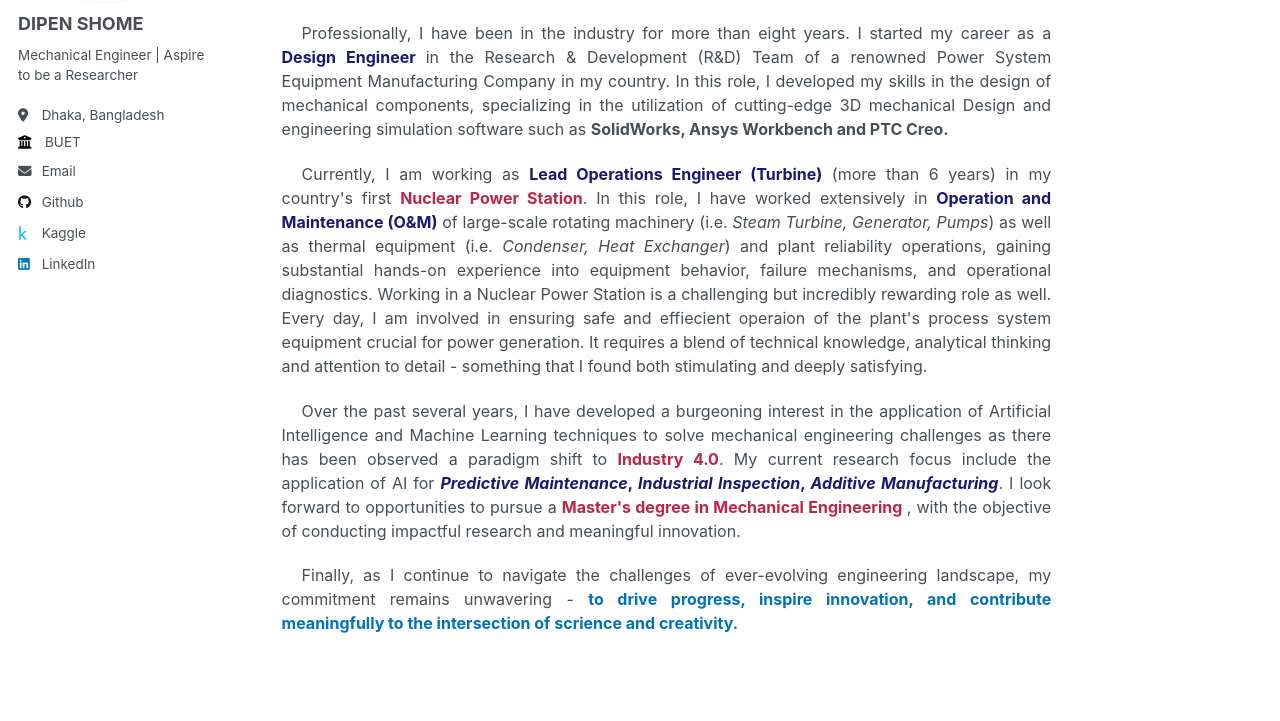
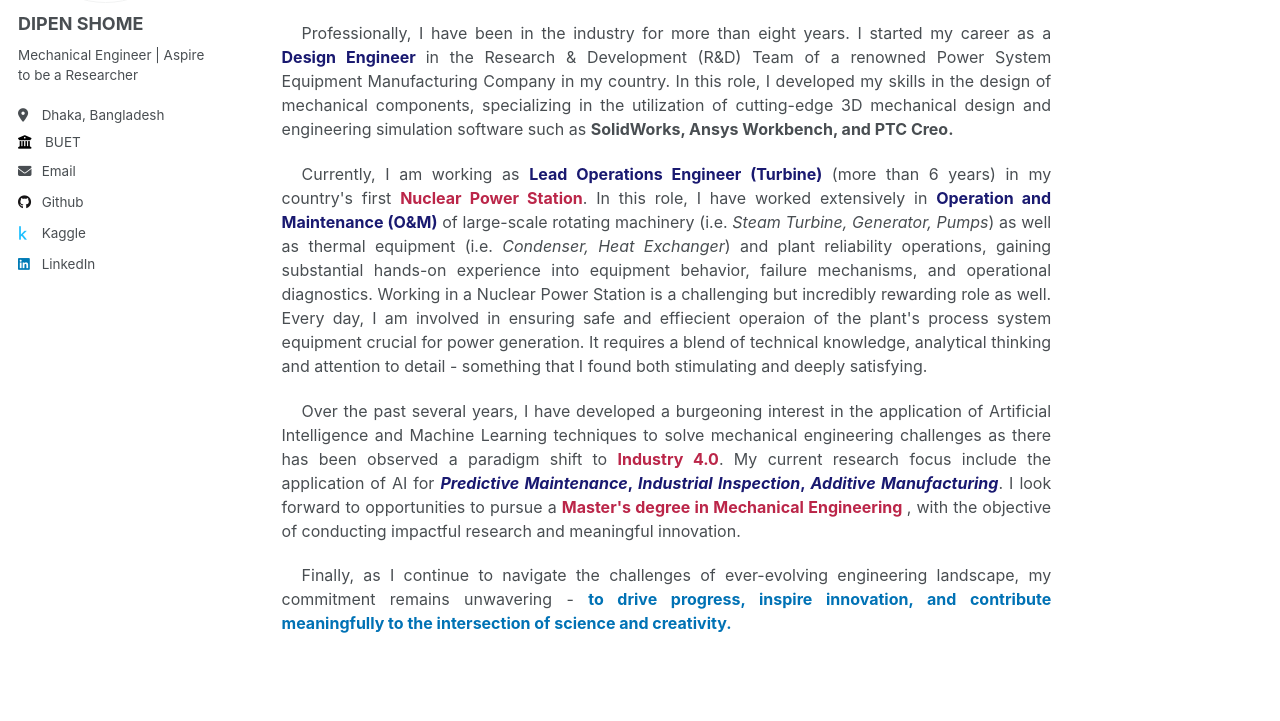
Before and after one commit to dipenshome/dipenshome.github.io, a Jekyll site: the page built from _pages/about.md, in a window 1280 px wide and 1351 px high. Shown: the part 278-999 px from the top of the window. Built offline with Jekyll 4.4.1, drawn with Linux system fonts in a browser that asks for light colours.

Commit message:
Update about.md

```diff
--- a/_pages/about.md
+++ b/_pages/about.md
@@ -20,9 +20,9 @@ redirect_from:
 <p style="text-align:justify ;text-indent:20px; font-size:16px;">
 <b style="font-size:30px;color:#BB2649;">Hello,</b>
 I am <strong style="font-size:20px;color: #191970;">Dipen Shome (Shourav)</strong>, from Dhaka, Bangladesh. I graduated from Bangladesh University of Engineering & Technology, the country's top and highly competitive engineering university, with a Bachelor of Science in Mechanical Engineering.</p>
-<p style="text-align:justify; text-indent:20px; font-size:16px;">Professionally, I have been in the industry for more than eight years. I started my career as a <strong style="color: #191970;">Design Engineer </strong>in the Research & Development (R&D) Team of a renowned Power System Equipment Manufacturing Company in my country. In this role, I developed my skills in the design of mechanical components, specializing in the utilization of cutting-edge 3D mechanical Design and engineering simulation software such as <strong>SolidWorks, Ansys Workbench and PTC Creo.</strong></p>
+<p style="text-align:justify; text-indent:20px; font-size:16px;">Professionally, I have been in the industry for more than eight years. I started my career as a <strong style="color: #191970;">Design Engineer </strong>in the Research & Development (R&D) Team of a renowned Power System Equipment Manufacturing Company in my country. In this role, I developed my skills in the design of mechanical components, specializing in the utilization of cutting-edge 3D mechanical design and engineering simulation software such as <strong>SolidWorks, Ansys Workbench, and PTC Creo.</strong></p>
 <p style="text-align:justify; text-indent:20px; font-size:16px;">Currently, I am working as <strong style="color:#191970;">Lead Operations Engineer (Turbine)</strong> (more than 6 years)  in my country's first <strong style="color:#BB2649;">Nuclear Power Station</strong>. In this role, I have worked extensively in <strong style="color: #191970;">Operation and Maintenance (O&M)</strong> of large-scale rotating machinery (i.e. <em>Steam Turbine, Generator, Pumps</em>) as well as thermal equipment (i.e. <em>Condenser, Heat Exchanger</em>) and plant reliability operations, gaining substantial hands-on experience into equipment behavior, failure mechanisms, and operational diagnostics. Working in a Nuclear Power Station is a challenging but incredibly rewarding role as well. Every day, I am involved in ensuring safe and effiecient operaion of the plant's process system equipment crucial for power generation. It requires a blend of technical knowledge, analytical thinking and attention to detail - something that I found both stimulating and deeply satisfying.</p>
 <p style="text-align:justify; text-indent:20px; font-size:16px;">Over the past several years, I have developed a burgeoning interest in the application of Artificial Intelligence and Machine Learning techniques to solve mechanical engineering challenges as there has been observed a paradigm shift to <strong style="color:#BB2649;">Industry 4.0</strong>. My current research focus include the application of AI for <strong style="color:#191970;"><em>Predictive Maintenance</em>, <em>Industrial Inspection</em>, <em>Additive Manufacturing</em></strong>. I look forward to opportunities to pursue a <strong style="color:#BB2649;">Master's degree in Mechanical Engineering </strong>, with the objective of conducting impactful research and meaningful innovation.</p>
-<p style="text-align:justify; text-indent:20px; font-size:16px;"> Finally, as I continue to navigate the challenges of ever-evolving engineering landscape, my commitment remains unwavering - <strong style="color: #0072B5;">to drive progress, inspire innovation, and contribute meaningfully to the intersection of scrience and creativity.</strong> </p>
+<p style="text-align:justify; text-indent:20px; font-size:16px;"> Finally, as I continue to navigate the challenges of ever-evolving engineering landscape, my commitment remains unwavering - <strong style="color: #0072B5;">to drive progress, inspire innovation, and contribute meaningfully to the intersection of science and creativity.</strong> </p>
 </body>
 </html>
```
